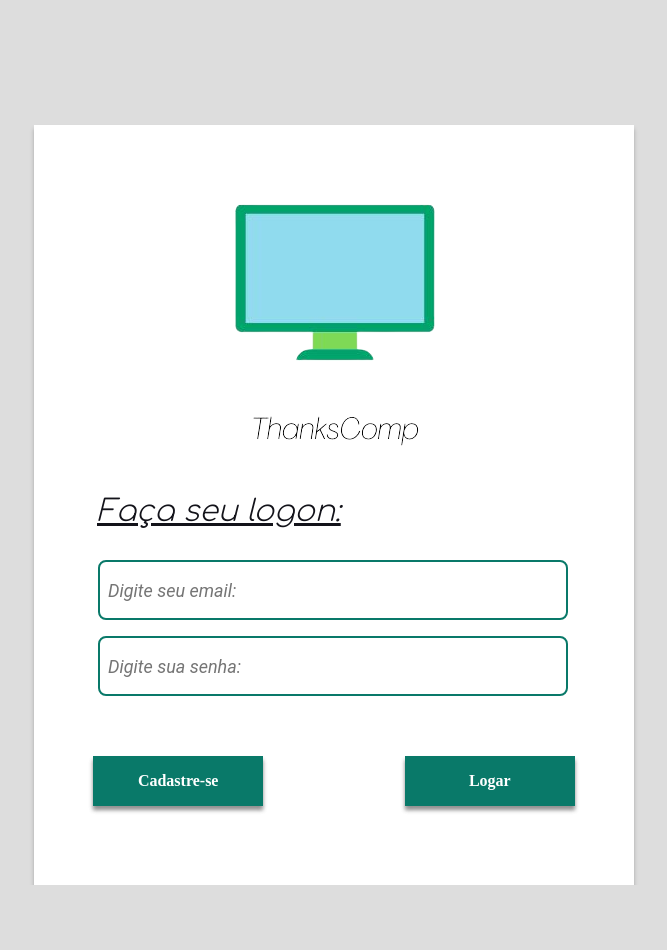
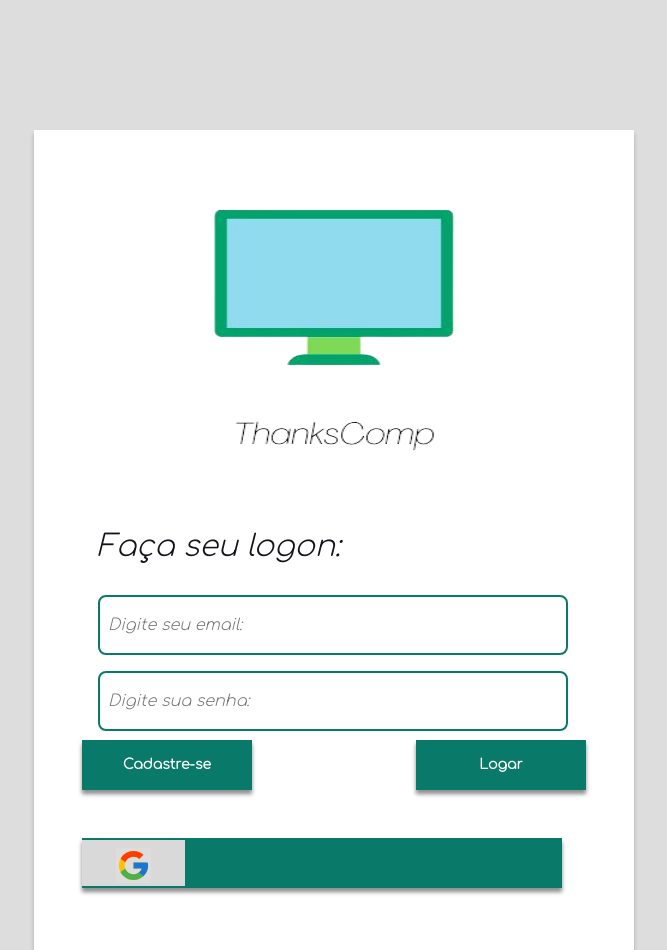
Before and after one commit to lhenriquedeveloper/ThanksComp, a React (Vite) app: page / in a window 1280 px wide. Shown: the whole page, without its empty margins (306-973 px from the left). Before the commit the page ends 885 px from the top, so only its background shows below. Built offline with nearby package versions, Linux system fonts and the light colour scheme.

Commit message:
Google Login Button

```diff
--- a/package.json
+++ b/package.json
@@ -12,6 +12,7 @@
     "firebase": "^8.10.1",
     "react": "^18.2.0",
     "react-dom": "^18.2.0",
+    "react-icons": "^4.4.0",
     "react-router": "^6.3.0",
     "react-router-dom": "^6.3.0",
     "sass": "^1.54.0"
--- a/src/pages/Login/index.jsx
+++ b/src/pages/Login/index.jsx
@@ -1,5 +1,6 @@
 import '../../styles/login.sass'
 import Logo from '../../assets/imgs/ThanksCompLogo.png'
+import { FcGoogle } from 'react-icons/fc'
 
 export default function Login() {
     return (
@@ -13,6 +14,11 @@ export default function Login() {
                     <div className='register-btn'><button>Cadastre-se</button></div>
                     <div className='login-btn'><button>Logar</button></div>
                 </div>
+                <div className='google-btn'>
+                    <button id='google-id'>
+                        <div className='google-icon'><FcGoogle size={35} /></div>
+                    </button>
+                </div>
             </div>
         </div>
     )
--- a/src/styles/login.sass
+++ b/src/styles/login.sass
@@ -5,15 +5,14 @@
     justify-content: center
     align-items: center
     .login-box
-        top: 125px
+        top: 130px
         width: 600px
-        height: 760px
+        height: 820px
         background: #fff
         box-shadow: 0px 4px 4px rgba(0, 0, 0, 0.25)
         img
-            margin-left: 3.2rem
             position: absolute
-            width: 500px
+            width: 600px
             height: 500px
             background: #fff
         h2
@@ -25,9 +24,10 @@
             font-style: italic
             font-weight: 400
             font-size: 30px
-            text-decoration: underline
+            text-decoration: none
             line-height: 30px
             color: #13131A
+
         input
             left: calc(50% - 448px/2 - 12px)
             top: calc(50% - 62px/2 + 56px)
@@ -37,23 +37,26 @@
             background: #FFFFFF
             border: 2px solid #097969
             border-radius: 8px
-            font-family: 'Roboto'
+            font-family: 'Comfortaa', cursive
             font-style: italic
             font-weight: 400
-            font-size: 18px
+            font-size: 16px
             line-height: 21px
             margin-bottom: 1rem
             padding: 8px
+            z-index: 1
+            &:focus
+                outline-color: #00A36C !important
         .btn-box
             display: flex
             justify-content: space-between
-            margin-top: 390px
+            margin-top: 380px
             background: #fff
-            padding: 3.7rem
+            padding: 3rem
         button
             border: none
-            font-family: 'Roboto Flex'
-            font-size: 16px
+            font-family: 'Comfortaa', cursive
+            font-size: 14px
             font-weight: bold
             line-height: 36px
             color: #fff
@@ -63,6 +66,18 @@
             height: 50px
             background: #097969
             box-shadow: 0px 4px 4px rgba(0, 0, 0, 0.25), 0px 4px 4px rgba(0, 0, 0, 0.25)
-            transition: ease-in-out 0.7s
+            transition: ease-in-out 0.6s
             &:hover
                 background-color: #00A36C
+        .google-btn
+            display: flex
+            background-color: #fff
+            #google-id
+                width: 480px
+                margin-left: 3rem
+            .google-icon
+                border: none
+                padding: .5rem 1.5rem
+                width: 55px
+                height: 30px
+                background: #D9D9D9
```
Also changed, not shown: 1 other file (tests, documents, lock files or other folders).
